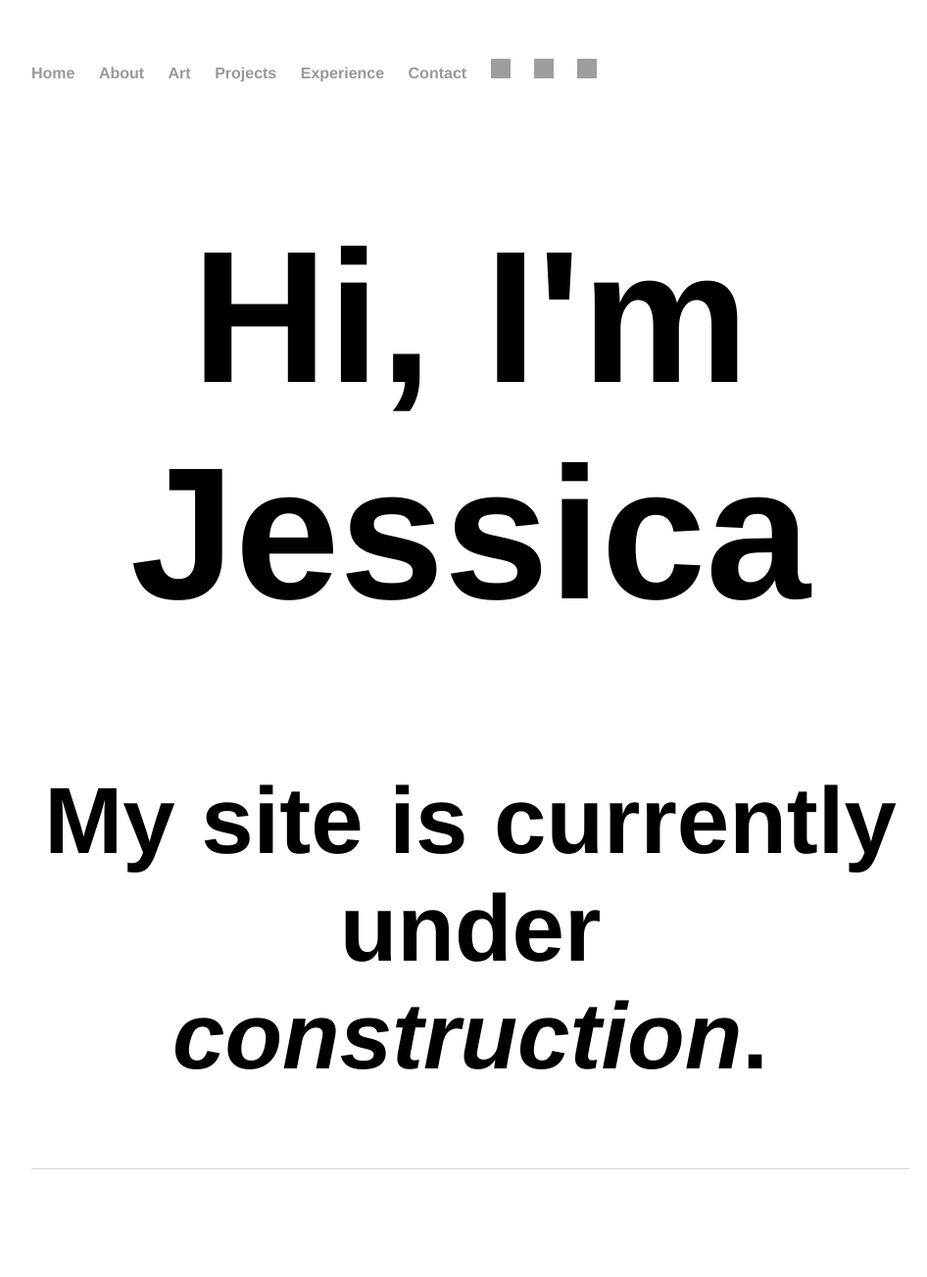
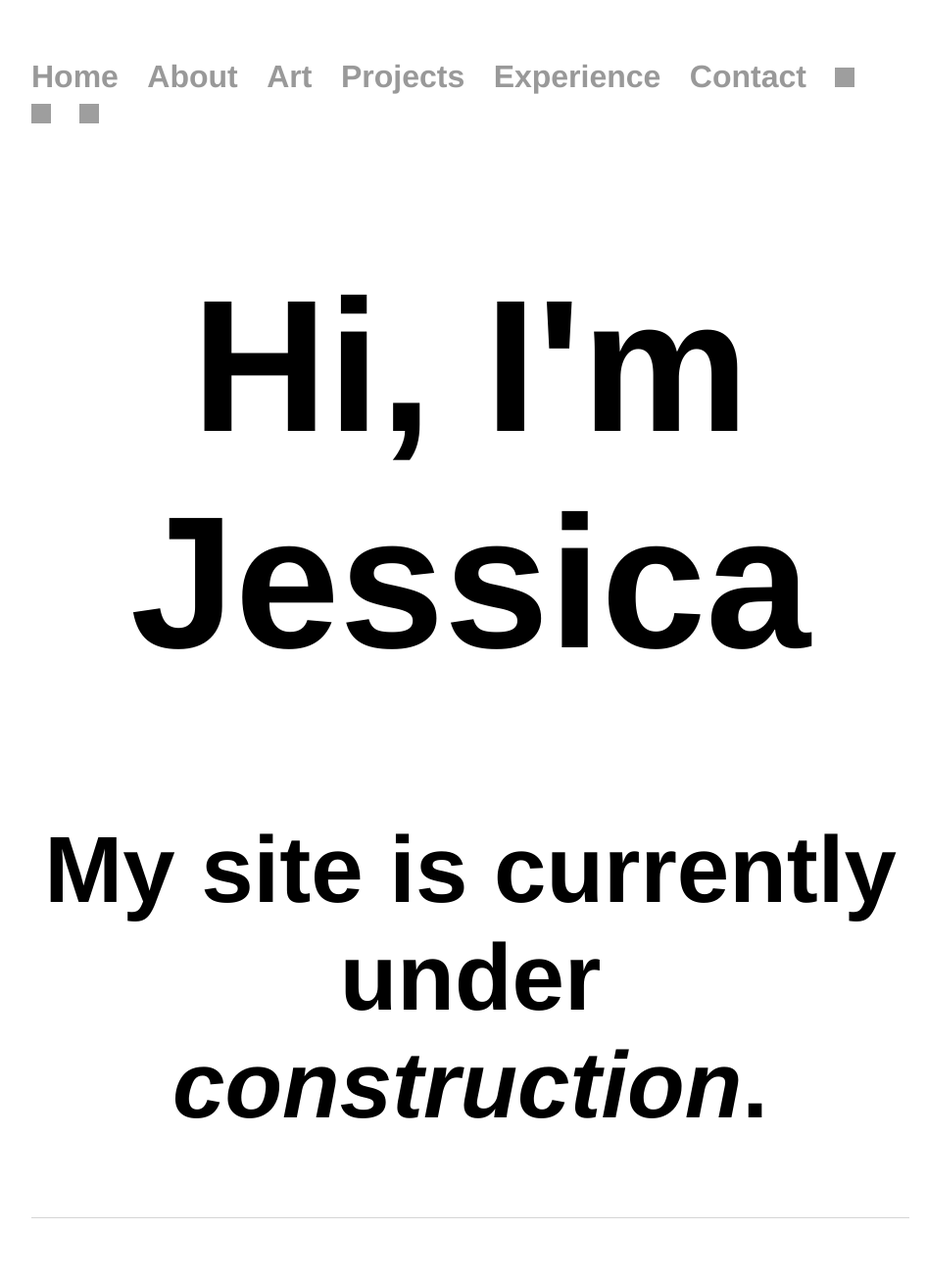
Before and after one commit to jhltsang/jhltsang.github.io, a Jekyll site: the page built from index.html, in a window 1280 px wide. Shown: the whole page at 98% size, without its empty margins (160-1106 px from the left). Built offline with Jekyll 4.4.1, drawn with Linux system fonts in a browser that asks for light colours; before the commit the page ends 1254 px from its top, so only the background shows below that; grey boxes are pictures that could not be loaded.

Commit message:
Update main.css

```diff
--- a/css/main.css
+++ b/css/main.css
@@ -12,8 +12,8 @@ nav ul, footer ul {
 
 nav ul li, footer ul li {
     display: inline;
-    margin-right: 20px;
-    font-size: 1em;
+    margin-right: 25px;
+    font-size: 2em;
 
 }
 
```
